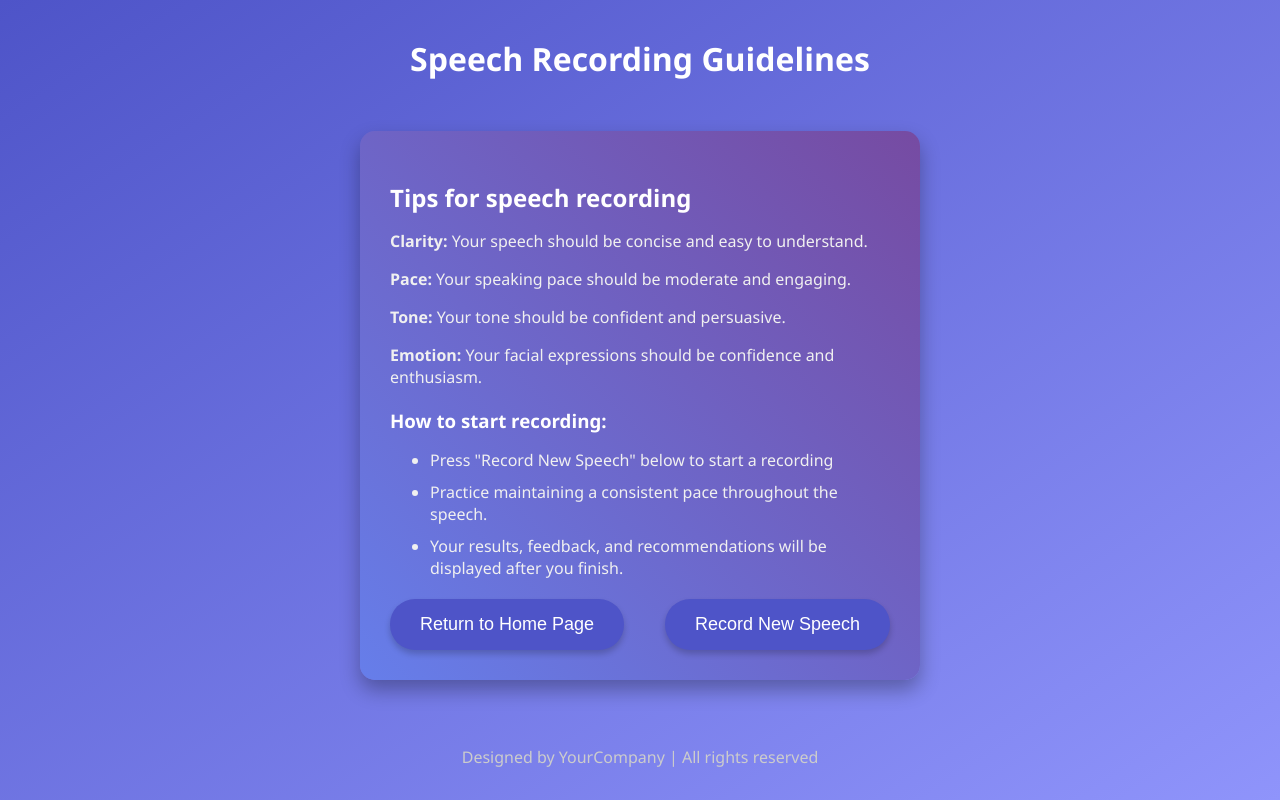
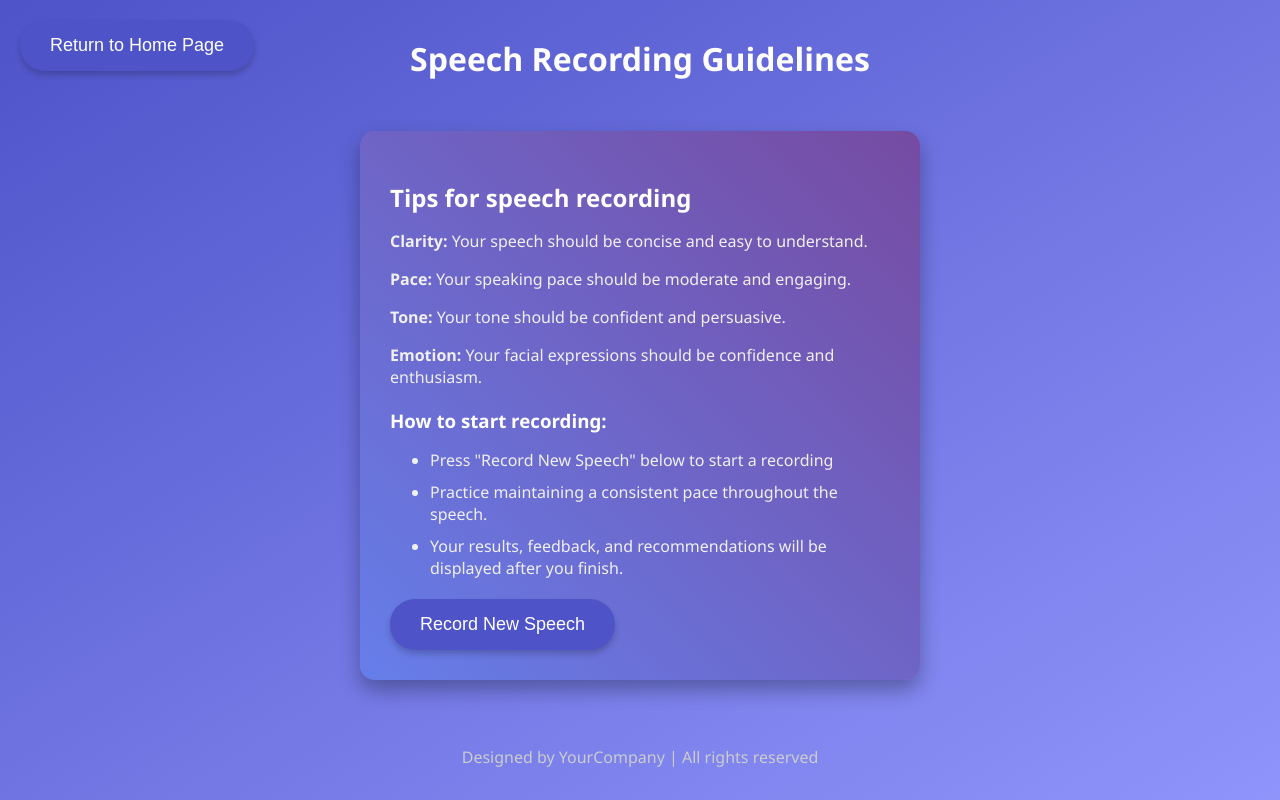
Before and after one commit to adityaSureshCHS/SDBot, a Flask app: template Templates/speech_analysis.html in a window 1280 px wide. Run offline with Flask 3, Linux system fonts and the light colour scheme; the template is opened without the code that fills it, so the values that code supplies are empty.

Commit message:
dfdf
dfdfdf

```diff
--- a/Templates/speech_analysis.html
+++ b/Templates/speech_analysis.html
@@ -20,6 +20,7 @@
       justify-content: center;
       align-items: center;
       height: 100vh;
+      position: relative;
     }
 
     .container header {
@@ -103,10 +104,18 @@
       font-size: 16px;
       animation: fadeInUp 1s ease;
     }
+
+
+    .return-home-btn {
+      position: absolute;
+      top: 20px;
+      left: 20px;
+    }
   </style>
 </head>
 <body>
   <div class="container">
+    <button class="return-home-btn button" onclick="window.location.href='main.html'">Return to Home Page</button>
     <header>
       <h1>Speech Recording Guidelines</h1>
     </header>
@@ -127,7 +136,6 @@
         </ul>
       </div>
       <div class="buttons">
-        <button class="return-home-btn" onclick="window.location.href='main.html'">Return to Home Page</button>
         <button class="record-btn" onclick="window.location.href='record.html'">Record New Speech</button>
       </div>
     </div>
```
Also changed, not shown: Templates/debate_analysis.html (+8 -1 lines).
